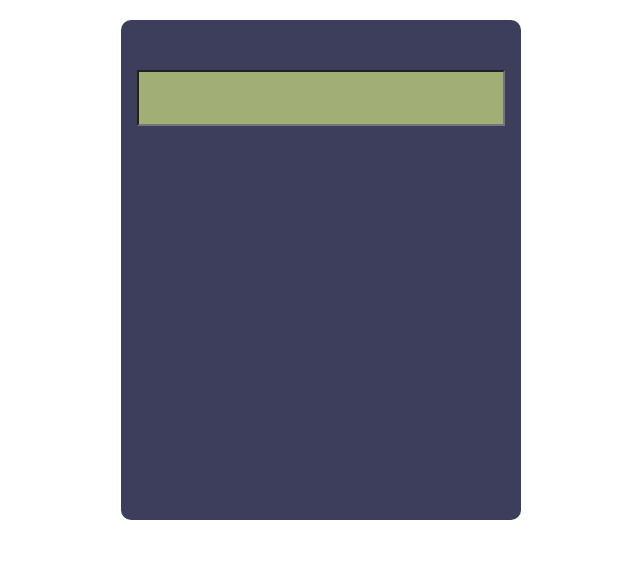
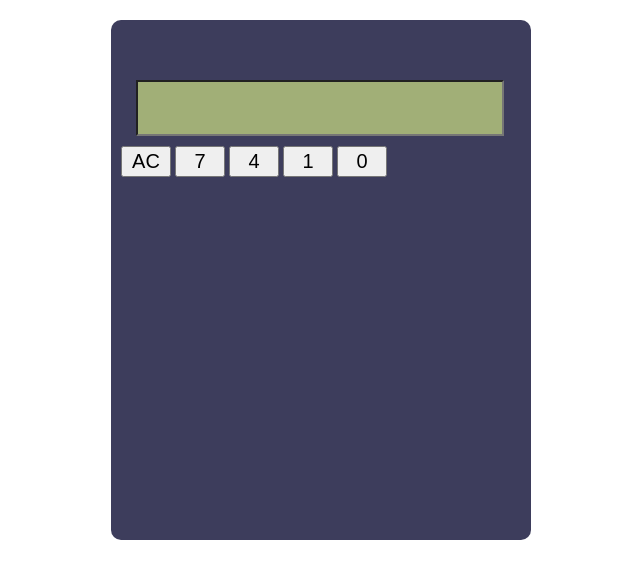
Before and after one commit to TanmayVidhate/ICP-8-Assignment-18, a plain HTML site: page index.html in a window 1280 px wide. Shown: the whole page, without its empty margins (319-959 px from the left). Drawn offline with Linux system fonts and the light colour scheme.

Commit message:
add buttons

```diff
--- a/index.html
+++ b/index.html
@@ -12,17 +12,27 @@
             height: 500px;
             margin: 20px auto;
             border-radius: 10px;
-            text-align: center;
+            /* text-align: center; */
+            padding: 10px 10px;
         }
 
-        input[type="text"]{
+        input[type="text"] {
             width: 90%;
             height: 50px;
             background-color: #A1AF77;
             /* display: block; */
             margin-top: 50px;
+            margin-left: 15px;
             text-align: right;
             font-size: 30px;
+            margin-bottom: 10px
+        }
+
+        .Btn{
+            text-align: center;
+            width: 50px;
+            padding: 2px;
+            font-size: 20px;
         }
     </style>
 </head>
@@ -30,11 +40,18 @@
 <body>
     <div class="main">
         <input type="text" name="t1" />
+
+        <div class="parent-button">
+            <button class="Btn">AC</button>
+            <button class="Btn">7</button>
+            <button class="Btn">4</button>
+            <button class="Btn">1</button>
+            <button class="Btn">0</button>
+
+        </div>
     </div>
 
-    <div class="parent-button">
 
-    </div>
 </body>
 
 </html>
```
